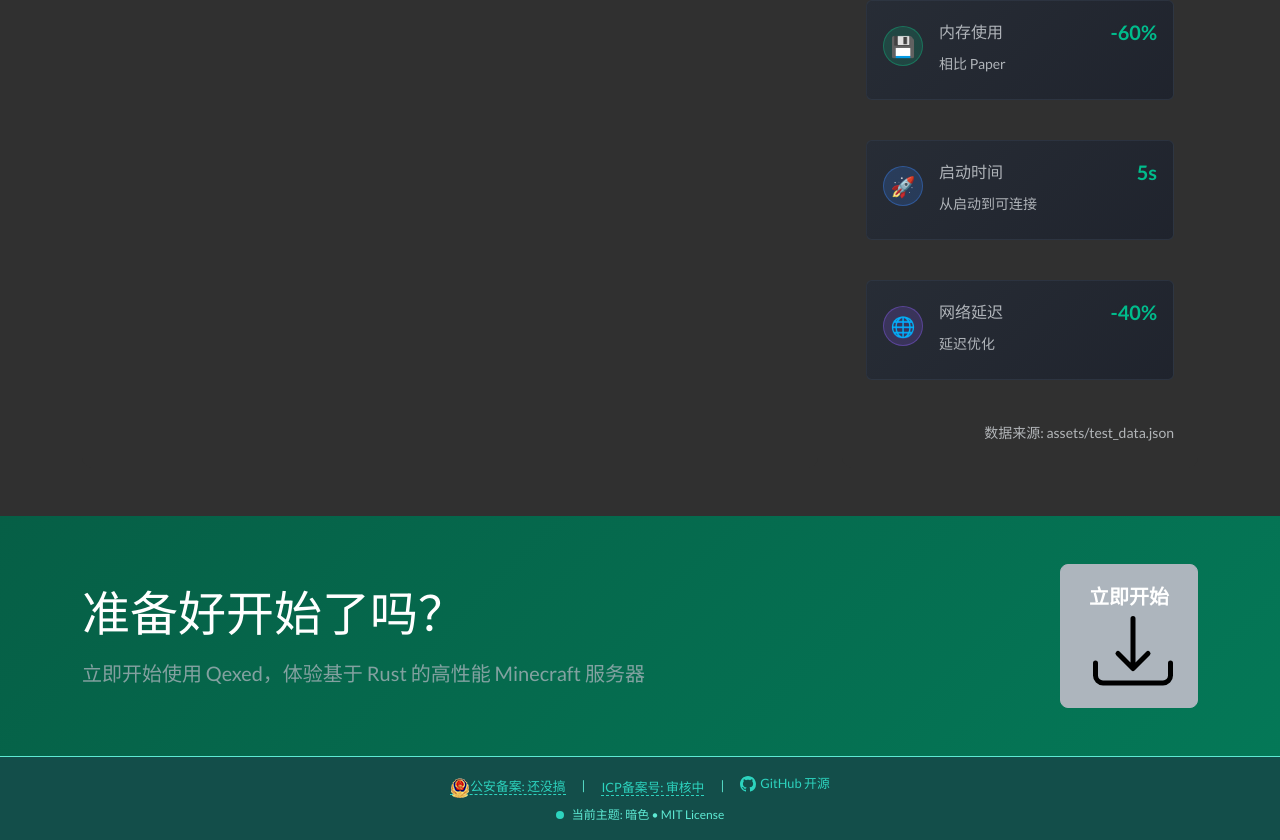
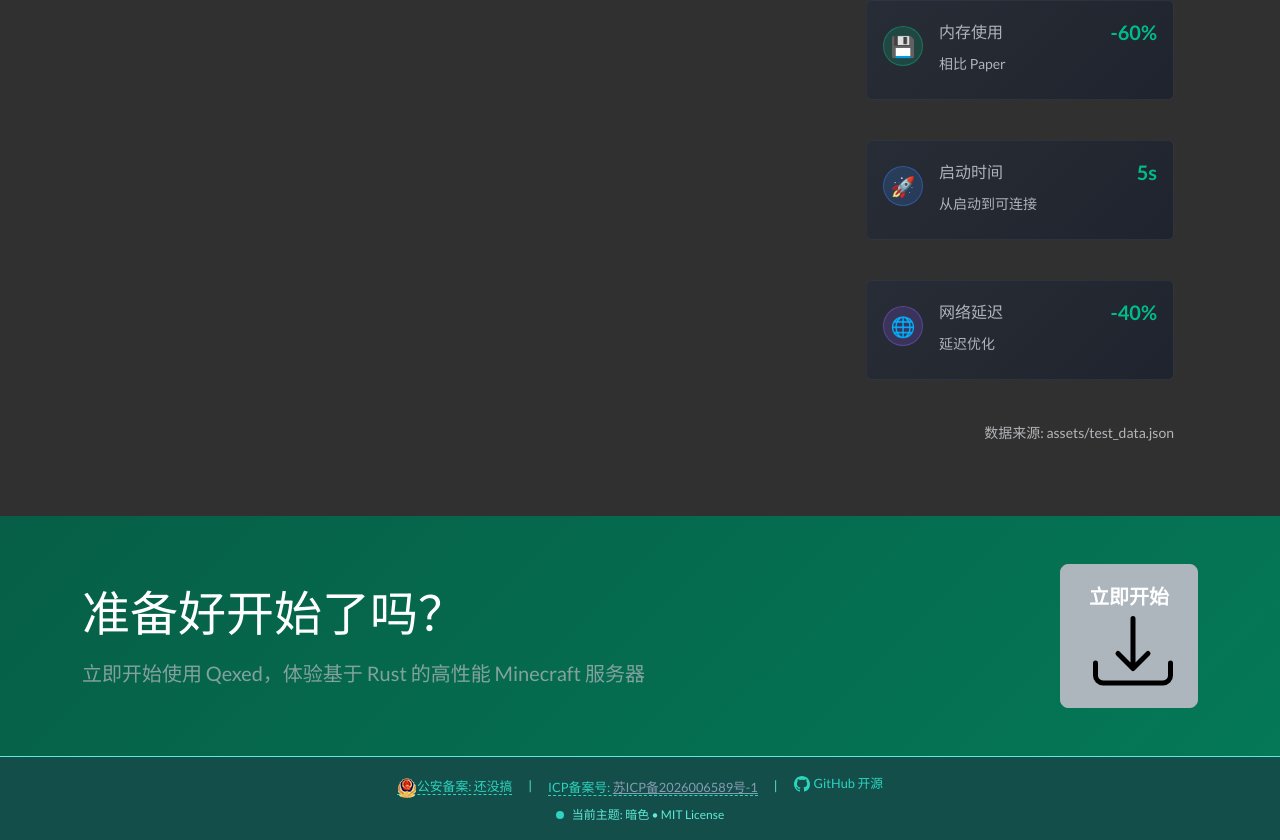
Before and after one commit to qexed/qexed-doc, a React (Create React App) app: page / in a window 1280 px wide. Shown: the part 2801-3641 px from the top of the page. Built offline with nearby package versions, Linux system fonts and the light colour scheme; no server answers.

Commit message:
更新ICP备案号

```diff
--- a/src/baseui/yxfooter.js
+++ b/src/baseui/yxfooter.js
@@ -102,7 +102,7 @@
               e.target.style.color = colors.primary;
             }}
           >
-            ICP备案号: 审核中
+            ICP备案号: <a href="https://beian.miit.gov.cn/">苏ICP备2026006589号-1</a>
           </a>
         </Col>
 
```
Also changed, not shown: 1 other file (tests, documents, lock files or other folders).
